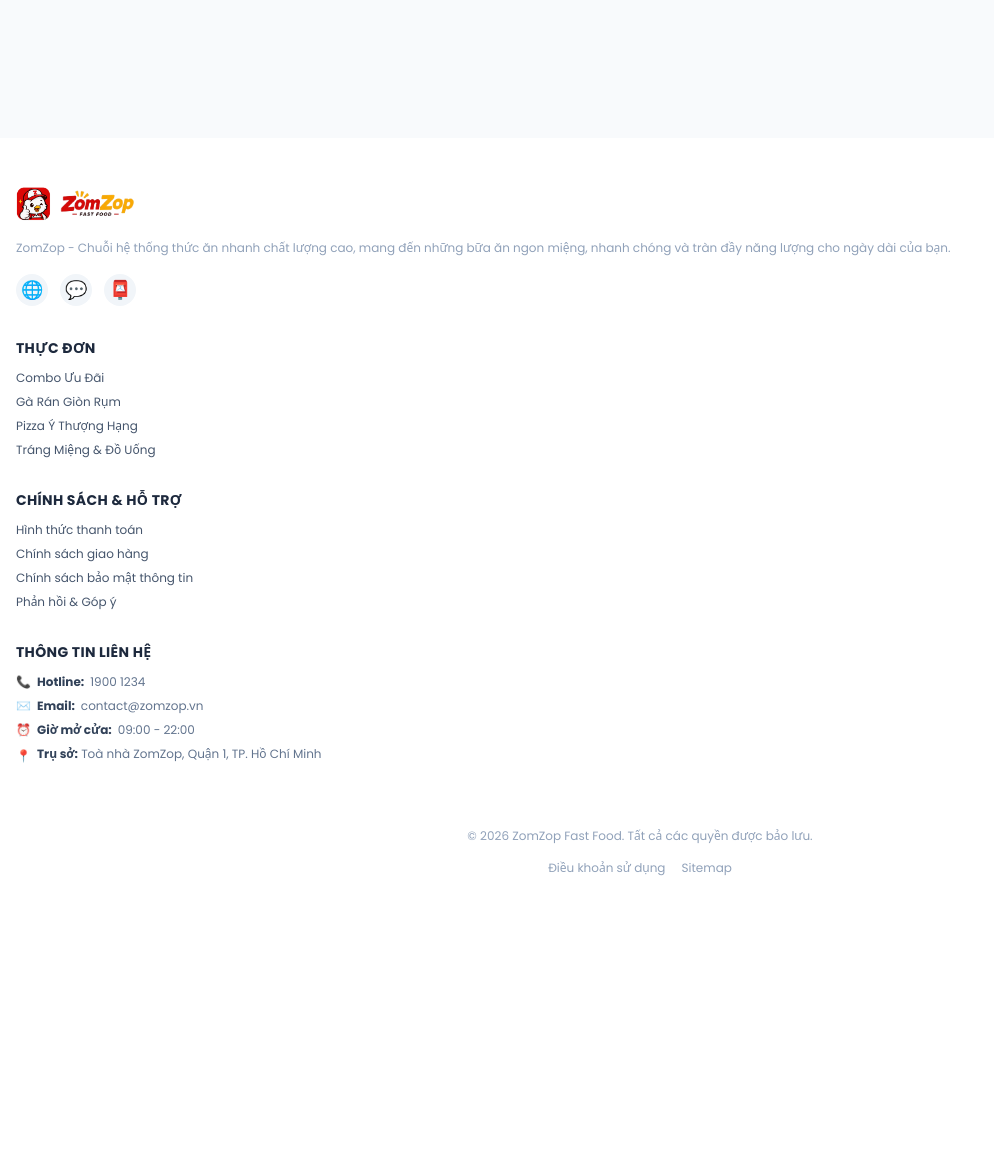
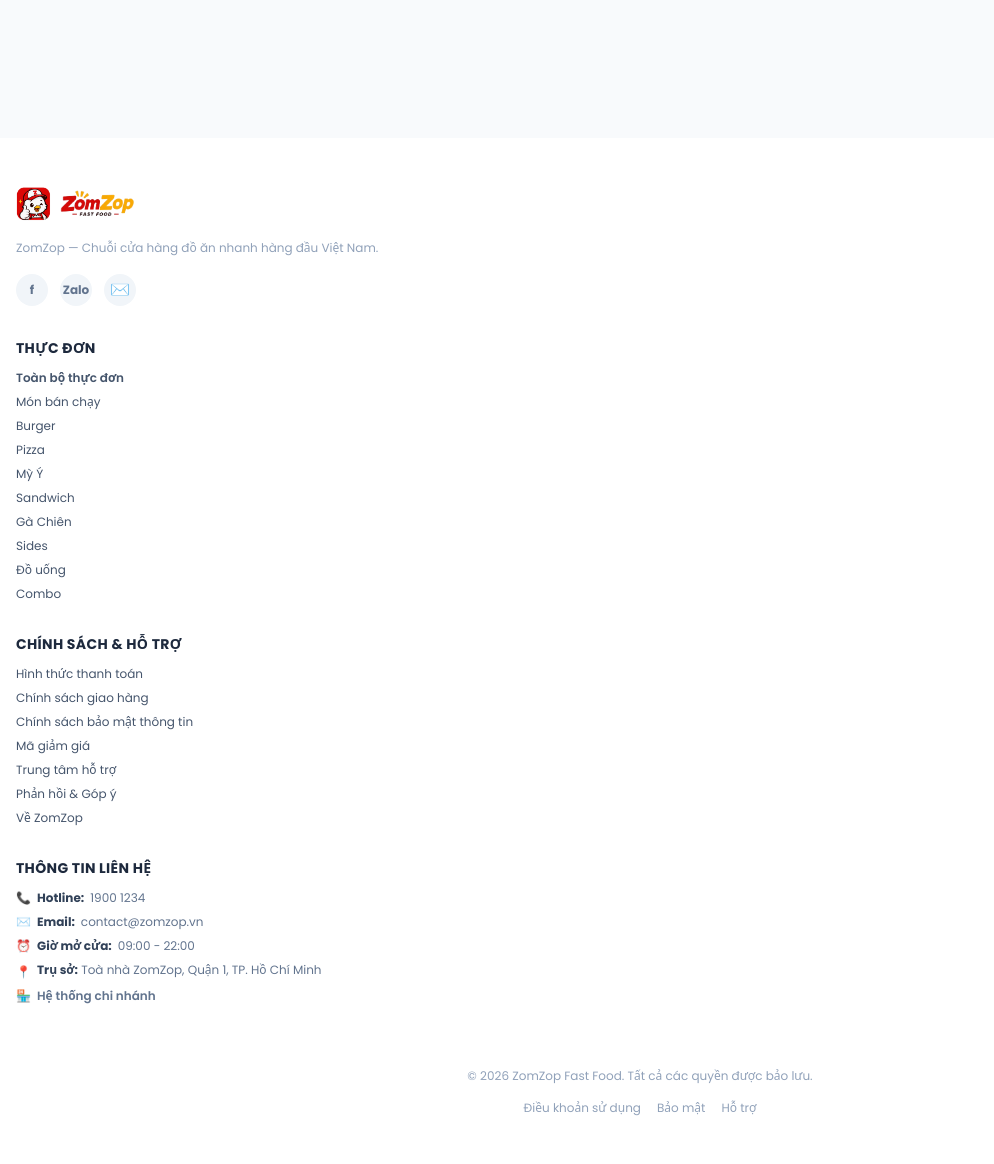
Before and after one commit to Thjnn/ZomZop, a Laravel app: page /menu in a window 1280 px wide. Shown: the part 1041-2205 px from the top of the page, without its empty margins (0-994 px from the left). Before the commit the page ends 1917 px from the top, so only its background shows below. Run offline with Laravel 12, Linux system fonts and the light colour scheme; data comes from the database, SQL or seed files in the repository; style sheets or scripts are compiled from the project's sources; some libraries are stand-ins or nearby versions.

Commit message:
thêm footer

```diff
--- a/resources/views/layouts/app.blade.php
+++ b/resources/views/layouts/app.blade.php
@@ -201,60 +201,80 @@
         })();
     </script>
 
+    @php
+        // Danh mục đang hiện, link đúng /category/{slug}; đổi tên/thêm danh mục ở admin là footer tự theo
+        $_footerCats = \App\Models\Category::where('is_active', true)->orderBy('sort_order')->orderBy('name')->get(['name', 'slug']);
+        $_hotline    = \App\Models\Setting::get('hotline', '1900 1234');
+        $_email      = \App\Models\Setting::get('email', 'contact@zomzop.vn');
+        $_address    = \App\Models\Setting::get('address', 'Toà nhà ZomZop, Quận 1, TP. Hồ Chí Minh');
+        $_facebook   = \App\Models\Setting::get('footer_facebook', '');
+        $_zalo       = \App\Models\Setting::get('footer_zalo', '');
+        $_about      = \App\Models\Setting::get('footer_about', '') ?: 'ZomZop - Chuỗi hệ thống thức ăn nhanh chất lượng cao, mang đến những bữa ăn ngon miệng, nhanh chóng và tràn đầy năng lượng cho ngày dài của bạn.';
+        $_link       = 'hover:text-red-500 transition';
+        $_social     = 'w-8 h-8 bg-slate-100 text-slate-500 rounded-full flex items-center justify-center hover:bg-red-500 hover:text-white transition';
+    @endphp
     <footer class="bg-white border-t border-slate-100 mt-16 text-slate-600 text-sm">
         <div class="max-w-7xl mx-auto px-4 py-12">
             <div class="grid grid-cols-1 md:grid-cols-4 gap-8">
                 <div class="space-y-4">
-                    <a href="/" class="flex items-center gap-2 hover:opacity-90 transition">
+                    <a href="{{ route('home') }}" class="flex items-center gap-2 hover:opacity-90 transition">
                         <img src="{{ asset('images/avatar-logo.png') }}" alt="ZomZop Avatar" class="h-9 w-auto object-contain">
                         <img src="{{ asset('images/text-logo.png') }}" alt="ZomZop Fast Food" class="h-7 w-auto object-contain">
                     </a>
-                    <p class="text-xs text-slate-400 leading-relaxed">
-                        ZomZop - Chuỗi hệ thống thức ăn nhanh chất lượng cao, mang đến những bữa ăn ngon miệng, nhanh chóng và tràn đầy năng lượng cho ngày dài của bạn.
-                    </p>
-                    <div class="flex items-center gap-3 text-lg select-none">
-                        <a href="#" class="w-8 h-8 bg-slate-100 text-slate-500 rounded-full flex items-center justify-center hover:bg-red-500 hover:text-white transition">🌐</a>
-                        <a href="#" class="w-8 h-8 bg-slate-100 text-slate-500 rounded-full flex items-center justify-center hover:bg-red-500 hover:text-white transition">💬</a>
-                        <a href="#" class="w-8 h-8 bg-slate-100 text-slate-500 rounded-full flex items-center justify-center hover:bg-red-500 hover:text-white transition">📮</a>
+                    <p class="text-xs text-slate-400 leading-relaxed">{{ $_about }}</p>
+                    {{-- Mạng xã hội lấy từ Admin → Cài đặt; chưa nhập link thì ẩn nút --}}
+                    <div class="flex items-center gap-3 text-xs font-bold select-none">
+                        @if ($_facebook)
+                            <a href="{{ $_facebook }}" target="_blank" rel="noopener" class="{{ $_social }}" aria-label="Facebook ZomZop" title="Facebook">f</a>
+                        @endif
+                        @if ($_zalo)
+                            <a href="{{ $_zalo }}" target="_blank" rel="noopener" class="{{ $_social }}" aria-label="Zalo ZomZop" title="Zalo">Zalo</a>
+                        @endif
+                        <a href="mailto:{{ $_email }}" class="{{ $_social }} text-base" aria-label="Gửi email cho ZomZop" title="Email">✉</a>
                     </div>
                 </div>
-
                 <div class="space-y-3">
                     <h4 class="font-bold text-slate-800 text-sm tracking-wide uppercase">Thực Đơn</h4>
                     <ul class="space-y-2 text-xs">
-                        <li><a href="#" class="hover:text-red-500 transition">Combo Ưu Đãi</a></li>
-                        <li><a href="#" class="hover:text-red-500 transition">Gà Rán Giòn Rụm</a></li>
-                        <li><a href="/category/pizza" class="hover:text-red-500 transition">Pizza Ý Thượng Hạng</a></li>
-                        <li><a href="#" class="hover:text-red-500 transition">Tráng Miệng & Đồ Uống</a></li>
+                        <li><a href="{{ route('menu.all') }}" class="{{ $_link }} font-semibold">Toàn bộ thực đơn</a></li>
+                        <li><a href="{{ route('bestsellers') }}" class="{{ $_link }}">Món bán chạy</a></li>
+                        @foreach ($_footerCats as $_cat)
+                            <li><a href="{{ route('category.show', $_cat->slug) }}" class="{{ $_link }}">{{ $_cat->name }}</a></li>
+                        @endforeach
                     </ul>
                 </div>
-
                 <div class="space-y-3">
                     <h4 class="font-bold text-slate-800 text-sm tracking-wide uppercase">Chính Sách & Hỗ Trợ</h4>
                     <ul class="space-y-2 text-xs">
-                        <li><a href="#" class="hover:text-red-500 transition">Hình thức thanh toán</a></li>
-                        <li><a href="#" class="hover:text-red-500 transition">Chính sách giao hàng</a></li>
-                        <li><a href="#" class="hover:text-red-500 transition">Chính sách bảo mật thông tin</a></li>
-                        <li><a href="#" class="hover:text-red-500 transition">Phản hồi & Góp ý</a></li>
+                        <li><a href="{{ route('policies') }}#thanh-toan" class="{{ $_link }}">Hình thức thanh toán</a></li>
+                        <li><a href="{{ route('policies') }}#giao-hang" class="{{ $_link }}">Chính sách giao hàng</a></li>
+                        <li><a href="{{ route('privacy-policy') }}" class="{{ $_link }}">Chính sách bảo mật thông tin</a></li>
+                        <li><a href="{{ route('coupons') }}" class="{{ $_link }}">Mã giảm giá</a></li>
+                        <li><a href="{{ route('support') }}" class="{{ $_link }}">Trung tâm hỗ trợ</a></li>
+                        <li><a href="{{ route('home') }}#lien-he" class="{{ $_link }}">Phản hồi & Góp ý</a></li>
+                        <li><a href="{{ route('about-us') }}" class="{{ $_link }}">Về ZomZop</a></li>
                     </ul>
                 </div>
-
                 <div class="space-y-3">
                     <h4 class="font-bold text-slate-800 text-sm tracking-wide uppercase">Thông Tin Liên Hệ</h4>
                     <ul class="space-y-2 text-xs text-slate-500">
-                        <li class="flex items-center gap-1.5"><span>📞</span> <strong class="text-slate-700">Hotline:</strong> {{ \App\Models\Setting::get('hotline', '1900 1234') }}</li>
-                        <li class="flex items-center gap-1.5"><span>✉️</span> <strong class="text-slate-700">Email:</strong> {{ \App\Models\Setting::get('email', 'contact@zomzop.vn') }}</li>
+                        <li class="flex items-center gap-1.5"><span>📞</span> <strong class="text-slate-700">Hotline:</strong>
+                            <a href="tel:{{ preg_replace('/[^0-9+]/', '', $_hotline) }}" class="{{ $_link }}">{{ $_hotline }}</a></li>
+                        <li class="flex items-center gap-1.5"><span>✉️</span> <strong class="text-slate-700">Email:</strong>
+                            <a href="mailto:{{ $_email }}" class="{{ $_link }}">{{ $_email }}</a></li>
                         <li class="flex items-center gap-1.5"><span>⏰</span> <strong class="text-slate-700">Giờ mở cửa:</strong> {{ \App\Models\Setting::get('open_hours', '09:00 - 22:00') }}</li>
-                        <li class="flex items-start gap-1.5"><span class="mt-0.5">📍</span> <span><strong class="text-slate-700">Trụ sở:</strong> {{ \App\Models\Setting::get('address', 'Toà nhà ZomZop, Quận 1, TP. Hồ Chí Minh') }}</span></li>
+                        <li class="flex items-start gap-1.5"><span class="mt-0.5">📍</span> <span><strong class="text-slate-700">Trụ sở:</strong>
+                            <a href="https://www.google.com/maps/search/?api=1&query={{ urlencode($_address) }}" target="_blank" rel="noopener" class="{{ $_link }}">{{ $_address }}</a></span></li>
+                        <li class="flex items-center gap-1.5"><span>🏪</span> <a href="{{ route('branches.select') }}" class="{{ $_link }} font-semibold">Hệ thống chi nhánh</a></li>
                     </ul>
                 </div>
             </div>
-
             <div class="border-t border-slate-100 mt-10 pt-6 flex flex-col sm:flex-row items-center justify-between gap-4 text-xs text-slate-400">
-                <p>© 2026 ZomZop Fast Food. Tất cả các quyền được bảo lưu.</p>
+                <p>© {{ now()->year }} ZomZop Fast Food. Tất cả các quyền được bảo lưu.</p>
                 <div class="flex gap-4">
-                    <a href="#" class="hover:underline">Điều khoản sử dụng</a>
-                    <a href="#" class="hover:underline">Sitemap</a>
+                    <a href="{{ route('policies') }}#dieu-khoan" class="hover:underline">Điều khoản sử dụng</a>
+                    <a href="{{ route('privacy-policy') }}" class="hover:underline">Bảo mật</a>
+                    <a href="{{ route('support') }}" class="hover:underline">Hỗ trợ</a>
                 </div>
             </div>
         </div>
--- a/routes/web.php
+++ b/routes/web.php
@@ -83,6 +83,8 @@ Route::get('/coupons', function () {
 Route::get('/about-us', function () { return view('pages.about-us'); })->name('about-us');
 Route::get('/support', function () { return view('pages.support'); })->name('support');
 Route::get('/privacy-policy', function () { return view('pages.privacy-policy'); })->name('privacy-policy');
+// Thanh toán, giao hàng, điều khoản: một trang, footer link tới từng mục (#thanh-toan, #giao-hang, #dieu-khoan)
+Route::get('/chinh-sach', function () { return view('pages.policies'); })->name('policies');
 
 // Các trang hồ sơ, đơn hàng, địa chỉ (yêu thích đã có ở trên)
 Route::middleware('auth')->group(function () {
```
Also changed, not shown: resources/views/pages/policies.blade.php (added, +76 -0 lines).
